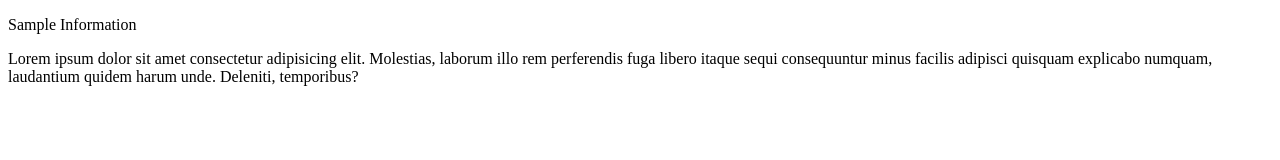
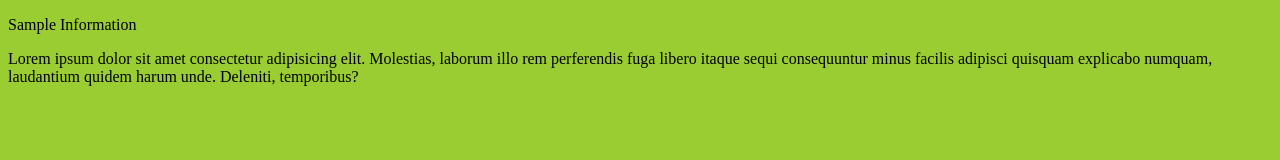
Before and after one commit to HtmlCss-228/giorgi-beridze, a plain HTML site: page lesson5Offline/index.html in a window 1280 px wide. Drawn offline with Linux system fonts and the light colour scheme.

Commit message:
added styles to new page

```diff
--- a/lesson5Offline/index.html
+++ b/lesson5Offline/index.html
@@ -4,6 +4,7 @@
     <meta charset="UTF-8">
     <meta name="viewport" content="width=device-width, initial-scale=1.0">
     <title>Document</title>
+    <link rel="stylesheet" href="./styles/style.css">
 </head>
 <body>
     <p>Sample Information</p>
--- /dev/null
+++ b/lesson5Offline/styles/style.css
@@ -0,0 +1,3 @@
+body {
+    background-color: yellowgreen;
+}
```
